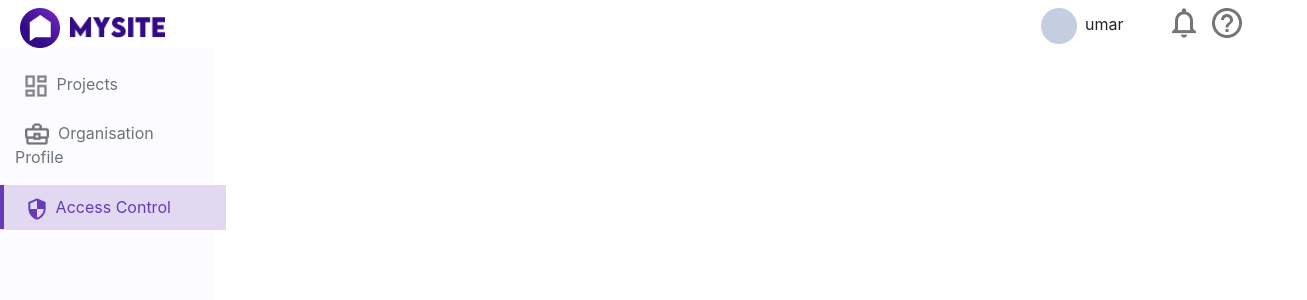
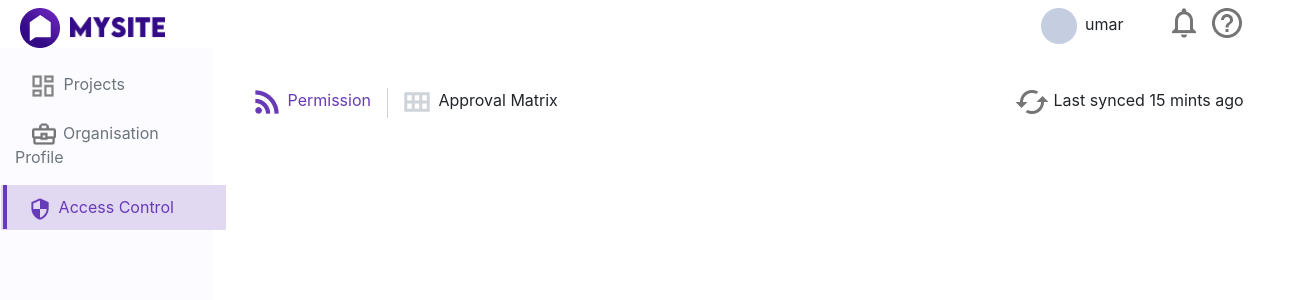
Before and after one commit to mdumar112233/mysite-dashboard-assigment, a React (Create React App) app: page / in a window 1280 px wide. Shown: the top 300 px of the page, 1307 px wide, since content can reach past the window. Built offline with nearby package versions, Linux system fonts and the light colour scheme.

Commit message:
added new code

```diff
--- a/src/App.js
+++ b/src/App.js
@@ -5,11 +5,13 @@ import {
   Route
 } from "react-router-dom";
 import MySite from './Components/MySite1/MySite';
+import Navbar from './Components/Share/Navbar/Navbar';
 
 
 function App() {
   return (
     <Router>
+      <Navbar/>
       <Switch>
         <Route exact path='/'>
           <MySite/>
--- a/src/Components/MySite1/MySite.css
+++ b/src/Components/MySite1/MySite.css
@@ -0,0 +1,4 @@
+.mySite1-container{
+    position: absolute;
+    margin-top: 40px;
+}
--- a/src/Components/MySite1/MySite.js
+++ b/src/Components/MySite1/MySite.js
@@ -1,13 +1,35 @@
 import React from 'react';
 import Navbar from '../Share/Navbar/Navbar';
 import Sidebar from '../Share/Sidebar/Sidebar';
+import permission from '../../Images/rss_feed_24px.png';
+import view from '../../Images/view_module_24px.png';
+import reload from '../../Images/sync_24px.png';
+import line from '../../Images/Line 40.png';
+import './MySite.css';
 
 const MySite = () => {
     return (
-        <div>
-            <Navbar></Navbar>
-            <Sidebar></Sidebar>
-        </div>
+            <div>
+                <Sidebar></Sidebar>
+                <div className="col-md-10 mySite1-container" style={{marginLeft: '15rem'}}>
+                    <div className="features d-flex justify-content-between">
+                        <div className="user-status d-flex">
+                            <div className="permission" role="button">
+                                <img src={permission} alt="permisstion" /> <span style={{color: '#673AB7'}} className='ml-1'> Permission</span>
+                            </div>
+                            <div className="line ml-3">
+                                <img src={line} alt="line" />
+                            </div>
+                            <div className="approval ml-3" role="button">
+                                <img src={view} alt="view" /> <span className='ml-1'>Approval Matrix</span>
+                            </div>
+                        </div>
+                        <div className='mr-5'>
+                            <img role="button" src={reload} alt="reload" /> <span> Last synced 15 mints ago</span>
+                        </div>
+                    </div>
+                </div>
+            </div>
     );
 };
 
--- a/src/Components/Share/Sidebar/Sidebar.css
+++ b/src/Components/Share/Sidebar/Sidebar.css
@@ -1,17 +1,18 @@
 .sidebar-container{
     background-color: #FCFBFF;
     height: 100vh;
+    width: 100%;
     position: absolute;
 }
 .project img{
     height: 22px;
-    margin-left: 10px;
+    margin-left: 17px;
     margin-right: 5px;
 }
 .profile img{
     height: 22px;
-    margin-left: 10px;
-    margin-right: 5px;
+    margin-left: 17px;
+    margin-right: 3px;
 }
 .control{
     background-color: #E1D8F1;
@@ -21,7 +22,7 @@
 }
 .icon{
     border-left: 4px solid #673AB7;
-    margin-left: -26px;
+    margin-left: -23px;
     height: 30px;
     padding: 12px;
 }
```
Also changed, not shown: src/Images/Line 40.png (added), src/Images/sync_24px.png (added).
